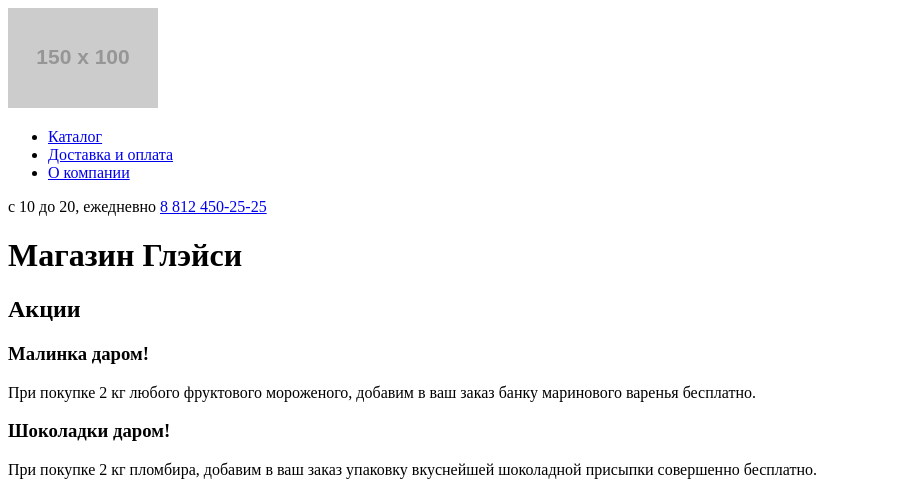
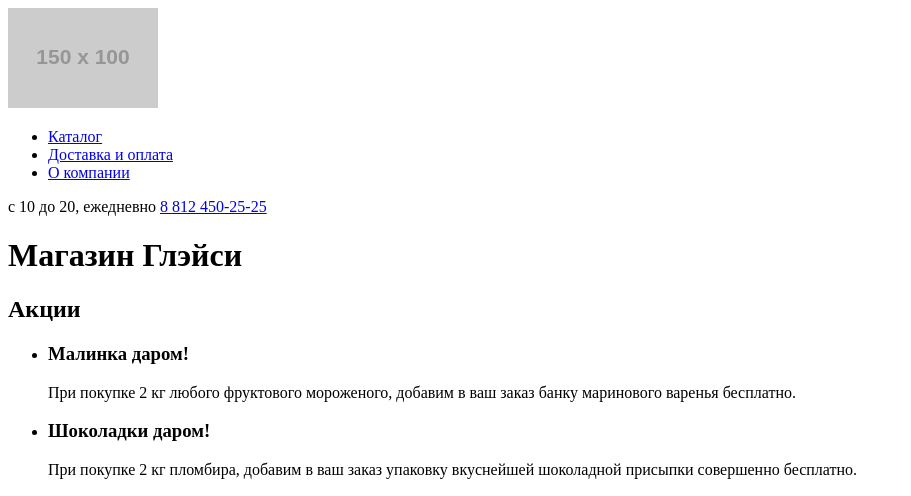
Before and after one commit to RomanenkoRuslan/1416651-gllacy-28, a plain HTML site: page index.html in a window 1280 px wide. Shown: the top 496 px of the page, without its empty margins (0-911 px from the left). Drawn offline with Linux system fonts and the light colour scheme; placeholder pictures from the web are drawn by us.

Commit message:
Update index.html

```diff
--- a/index.html
+++ b/index.html
@@ -30,16 +30,22 @@
     </section>
     <section>
       <h2>Акции</h2>
+      <ul>
+          <li>
+            <h3>Малинка даром!</h3>
             <p>
-            <h3>Малинка даром!</h3>
               При покупке 2 кг любого фруктового мороженого, добавим
               в ваш заказ банку маринового варенья бесплатно.
-          </p>
             <p>
+          </li>
+          <li>
             <h3>Шоколадки даром!</h3>
+            <p>
               При покупке 2 кг пломбира, добавим в ваш заказ упаковку
               вкуснейшей шоколадной присыпки совершенно бесплатно.
             </p>
+          </li>
+      </ul>
     </section>
     <section>
       <h2>Хиты продаж</h2>
```
Lines whose indentation alone changed are shown as unchanged.
